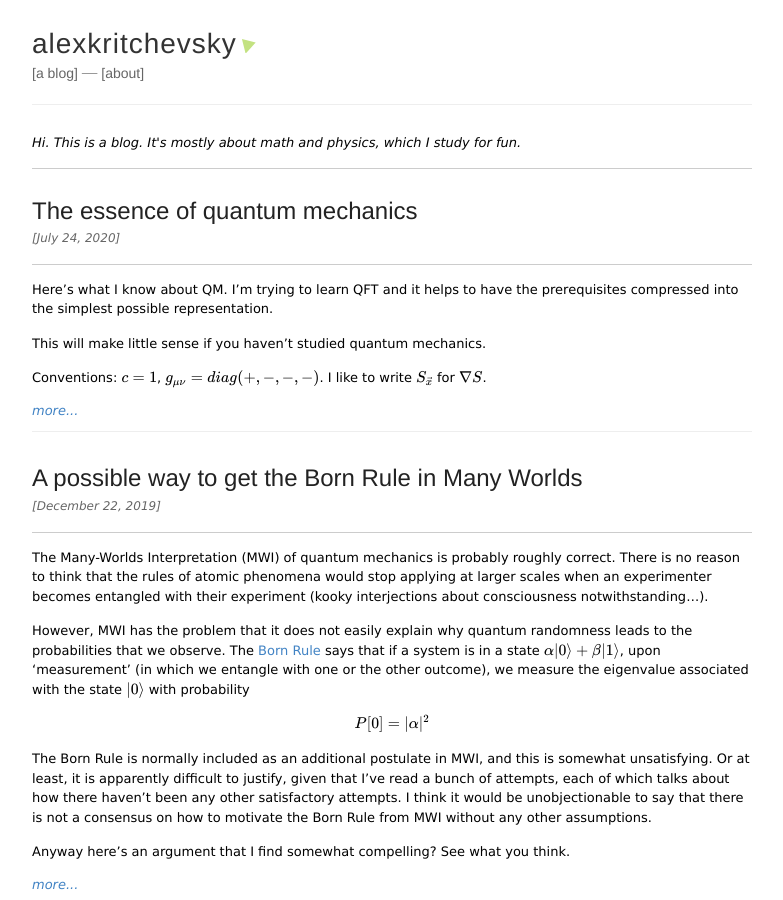
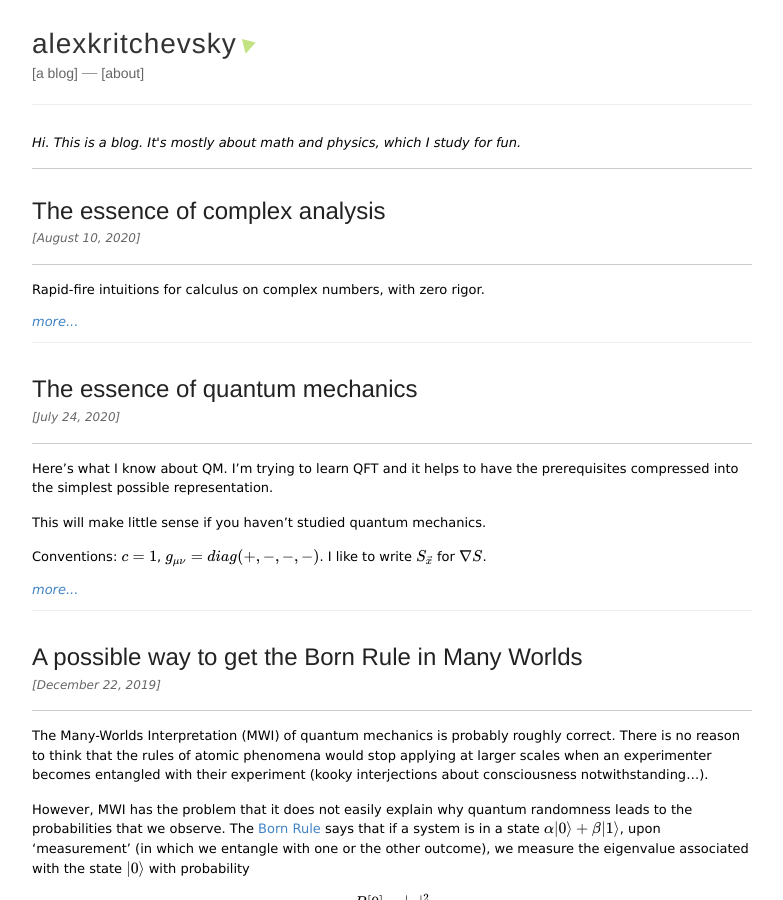
Before and after one commit to ajakaja/ajakaja.github.io, a Jekyll site: the page built from index.html, in a window 1280 px wide and 900 px high. Shown: the whole window, without its empty margins (248-1031 px from the left). Built offline with Jekyll 4.4.1, drawn with Linux system fonts in a browser that asks for light colours; some of the changed lines change nothing that is shown.

Commit message:
complex analysis post

```diff
--- a/_includes/katex.html
+++ b/_includes/katex.html
@@ -51,10 +51,6 @@ document.addEventListener("DOMContentLoaded", function() {
     macros: macros,
     strict: false,
     minRuleThickness: 0.07,
-    errorCallback: function (message, stack) {
-      console.log(message, stack);
-      return "<span class='texerror'>" + e.message + "</span>";
-    }
   });
 });
 </script>
--- /dev/null
+++ b/_posts/2020-08-10-complex-analysis.md
@@ -0,0 +1,295 @@
+---
+layout: blog
+title: "The essence of complex analysis"
+footnotes: true
+math: true
+aside: true
+tags: notes
+---
+
+Rapid-fire intuitions for calculus on complex numbers, with zero rigor.
+
+<!--more-->
+
+Contents:
+
+* TOC
+{:toc}
+
+
+---------
+
+## 1. The complex plane
+
+Most of calculus on $$\bb{C}$$ is actually just calculus on $$\bb{R}^2$$, under the substitutions:
+
+$$\begin{aligned}
+i &\lra R \\
+x + iy & \lra (x + R y) \hat{x}
+\end{aligned}$$
+
+Where $$R$$ is a rotation operator. $$\cos \theta + i \sin \theta = e^{i \theta}$$ follows from applying the [exponential map](https://en.wikipedia.org/wiki/Exponential_map) to $$R$$ as the generator of rotations. If I had my way we would not use complex numbers ever and would just learn the subject as 'calculus using rotation operators' to avoid a proliferation of things that seem like magic.
+
+$$\bb{R}^2$$ is a two-dimensional space, though, while $$\bb{C}$$ appears to have one 'complex' dimension. This is a bit strange, but for the most part you can just treat $$z, \bar{z}$$ like any other two dimensional space. The tangent bases are:
+
+
+$$\begin{aligned}
+dz &= dx + i dy \\
+d\bar{z} &= dx - i dy
+\end{aligned}$$
+
+The partial derivatives are for some reason given the name [Wirtinger derivatives](https://en.wikipedia.org/wiki/Wirtinger_derivatives):
+
+$$\begin{aligned}
+\p_z &= \frac{1}{2}(\p_x - i \p_y) \\
+\p_{\bar{z}} &= \frac{1}{2}(\p_x + i \p_y)
+\end{aligned}$$
+
+The coefficients and swapping of signs is required such that $$\p_z (z) = \p_{\bar{z}} \bar{z} = 1$$.
+
+Note that any function that explicitly uses $$r$$ or $$\theta$$ has a $$\bar{z}$$ dependency:
+
+$$\begin{aligned}
+r &= \sqrt{z \bar{z}} \\
+\theta &= \cos^{-1} \frac{1}{2} (z + \bar{z})
+\end{aligned}$$
+
+-------
+
+## 2. Holomorphic functions
+
+The [Cauchy-Riemann equations](https://en.wikipedia.org/wiki/Cauchy%E2%80%93Riemann_equations) tell you when a complex function $$f(z) = u(x+iy) + i v(x + iy)$$ is complex-differentiable:
+
+$$\begin{aligned}
+u_x = v_y\\
+u_y = - v_x
+\end{aligned}$$
+
+In fact, these express the idea that $$f$$ has no derivative with respect to $$\bar{z}$$:
+
+$$\begin{aligned}
+\p_{\bar{z}} f(z)
+&= \frac{1}{2} (f_x + i f_y) \\
+&\propto u_x + i v_x + i u_y - v_y \\
+&= (u_x - v_y) + i (v_x + u_y)
+\end{aligned}$$
+
+As long as $$f$$ is continuous and this condition is true in a region $$D$$, all functions of $$z$$ essentially work like one-variable functions in $$z$$. For instance $$\p_z (z^n) = n z^{n+1}$$.
+
+While $$z$$ seems like a 2-dimensional variable, there's only one 'degree of freedom' in the derivative of a complex function. $$f'(z)$$ has to be a simple complex number, which rotates and scales tangent vectors uniforml (a [conformal map](https://en.wikipedia.org/wiki/Conformal_map)):
+
+$$f(z + dz) \approx f(z) + f'(z) dz = f(z) + re^{i\theta} dz$$
+
+Functions which are complex-differential at every point within a region are called _holomorphic_ in that region for some reason. A function $$f(z)$$ that is holomorphic (or 'regular'?) in a region $$D$$ is _extremely_ well-behaved:
+
+* $$f$$ is _infinitely_ differentiable
+* and $$f$$ is 'complex analytic', ie equal to its Taylor series in $$z$$ throughout $$D$$. The series around any particular point converges within a circular disk that stays within $$D$$.
+* and $$f$$ is locally invertible, ie $$f^{-1}(w + dw) \approx z + 1/f'(z) dw$$ exists and is holomorphic in the neighborhood of $$z = f(w)$$.
+* its antiderivatives exist, and its integrals along any closed contour vanishes: $$\oint_C f(z) dz = 0$$.
+* the data of $$f$$ in $$D$$ is fully determined by its values on the boundary of the region, or on any one-dimensional curve within $$D$$, or on some subregion of $$D$$.
+
+The general theme is that holomorphic/analytic functions generally act like one-dimensional functions and all of the calculus is really easy on them. This tends to be true much more than it is for 1d calculus.
+
+If two analytic functions defined on different regions _agree_ on an overlapping region, they are in a sense the 'same function'. This lets you [analytically continue](https://en.wikipedia.org/wiki/Analytic_continuation) a function by finding other functions which agree on a particular line or region. An easy case is to 'glue together' Taylor expansions around different points to go around a divergence.
+
+Most 1d functions like $$e^x$$ and $$\sin x$$ have holomorphic complex versions like $$e^z$$ and $$\sin z$$ that are analytic everywhere. Discontinuous functions like $$\|z\|$$ or $$\log z = i \theta \ln r  $$, or functions that include an explicit or implicity $$\bar{z}$$ dependency, fail to be analytic somewhere.
+
+Complex differentiability fails at singularities. We categorize the types:
+
+* _poles_ of order $$n$$, around which $$f(z) \sim 1/z^n$$, which are 'well-behaved' poles. Around these there's a region where $$1/f$$ is analytic. 'Zeros' and 'poles' are dual in the sense that $$f \sim z^n$$ at zeroes and $$f \sim 1/z^n$$ at poles.
+* 'removable singularities': singularities that can be removed by redefinition, probably because they're an indeterminate form. The canonical example is $$\sin(z)/z$$ which is repaired by defining $$\sin(0)/0 = 1$$.
+* 'essential singularities': singularities which oscillate infinitely rapidly near a point, such that they are in a sense too complicated to handle. $$\sin(1/z)$$ or $$e^{1/z}$$ are the canonical examples. They all look like this, oscillating infinitely: [Great Picard's Theorem](https://en.wikipedia.org/wiki/Picard_theorem) (what a name) says that near an essential singularity the function takes every value infinitely times, except possibly one.
+
+------
+
+## 3. Residues
+
+
+No one would really care about complex analysis except for, well, _analysts_, were it not for one suspicious fact about the complex derivative:
+
+$$\p_{\bar{z}} \frac{1}{z} \neq 0$$
+
+For some reason, $$z^n$$ for only $$n=-1$$ has a certain kind of divergence at $$z=0$$.But in 2d it's a [delta <strike>function</strike> distribution](https://en.wikipedia.org/wiki/Dirac_delta_function):
+
+$$\p_{\bar{z}} \frac{1}{z} = \pi \delta (z, \bar{z})$$
+
+(This is related to the fact that we're doing calculus in 2d; in 3d the same property holds for $$1/z^2$$, and in 1d it's $$\p_x \log x = \frac{1}{x} + i \pi \delta(x)$$ that does it.)
+
+This is equivalent to saying that the contour integral (integral on a closed path) of $$1/z$$ around the origin is non-zero:
+
+$$\begin{aligned}
+\oint \frac{1}{z} dz &= \oint \frac{e^{i \theta} dr +  ir e^{i\theta} d \theta }{r e^{i \theta}} \\
+ &= \oint \frac{dr}{r} + i d \theta \\
+&= 2 \pi i
+\end{aligned}$$
+
+It's clear why this non-zero contour only holds for $$z^{-1}$$: for any other $$z^n$$, the $$d \theta$$ term is still a non-constant function of $$\theta$$, so its values on each end cancel out. For $$n=-1$$, though, the $$d \theta$$ just counts the total change in angle.
+
+The delta-function version folllows from Stoke's theorem. Since the contour integral gives the same value on any path as long as it circles $$z=0$$, the divergence must be fully located at that point:
+
+$$\begin{aligned}
+\oint_{\p D} \frac{1}{z} dz &= \iint_D d(\frac{dz}{z}) \\
+2\pi i &= \iint_D \p_{\bar{z}} \frac{1}{z} d \bar{z} \^ dz \\
+\p_{\bar{z}} \frac{1}{z} &\equiv 2 \pi i \delta(z, \bar{z})
+\end{aligned}$$
+
+A function that is holomorphic except at a set of poles is called _meromorphic_ ('mero-' is [Greek](https://www.etymonline.com/search?q=mero-), meaning 'part' or 'fraction'). If we integratea mesomorphic function around a region $$D$$ the result only contains contributions from the $$\frac{1}{z}$$ terms. Around each order-1 pole at $$z_k$$, $$f(z_k) \sim f_{-1} \frac{1}{z_k} + f^{*}(z_k)$$ where $$f^{*}$$ has no $$z^{-1}$$ term. The $$f_{-1}$$ values at each pole are for some reason called [residues](https://en.wikipedia.org/wiki/Residue_theorem), and:
+
+$$\int_{\p D} f(z) dz = 2 \pi i \sum_{z_k}  I(\p D, z_k) \text{Res} (f, z_k)$$
+
+Where $$I(\p D, z_k)$$ gives the [winding number](https://en.wikipedia.org/wiki/Winding_number) around the order-1 pole (+1 for single positive rotation, -1 for a single negative rotation, etc).
+
+This makes integration of analytic functions around closed contours _really easy_; you can often just eyeball them:
+
+$$\oint_{\p D} \frac{1}{z-a} dz = 2\pi i 1_{a \in D}$$
+
+Multiplying and dividing powers of $$(z-a)$$ and then integrating around a curve containing $$a$$ allows you to extract any term in the Taylor series of $$f(z)$$ around $$a$$:
+
+$$f_n = f^{(n)}(z)_{z=a} =  \frac{n!}{2 \pi i} \oint f(z) (z-a)^{n-1} dz$$
+
+This is called [Cauchy's Integral Theorem](https://en.wikipedia.org/wiki/Cauchy%27s_integral_formula). When negative terms are present the Taylor series is instead called a [Laurent Series](https://en.wikipedia.org/wiki/Laurent_series).
+
+$$\begin{aligned}
+f(z) &\approx \sum f_n \frac{(z-a)^n}{n!} \\
+&= \ldots + \frac{f_{-1}}{z} + f_0 + f_{1} z + f_2 \frac{z^2}{2!} + \ldots
+\end{aligned}$$
+
+In particular the value at $$z=a$$ is fully determined by the contour integral with $$(z-a)^{- 1}$$:
+
+$$f(a) = f_0 = \frac{1}{2 \pi i} \oint \frac{f(z)}{z-a} dz$$
+
+You can, of course, formulate this whole thing in terms of $$f(\bar{z})$$ and $$\frac{dz}{\bar{z}}$$ instead. If a function isn't holomorphic in either $$z$$ or $$\bar{z}$$, you can still do regular $$\bb{R}^2$$ calculus in two variables $$f(z, \bar{z})$$, although I'm not sure how you would deal with poles.
+
+There is a duality between zeroes and poles of meromorphic functions -- in the region of a pole of a function $$f$$, the function behaves like $$\frac{1}{g}$$ where $$g$$ is an analytic function. In general a meromorphic function can be written as $$f= \frac{h}{g}$$ where $$g,h$$ are analytic, with the zeroes of $$g$$ corresponding to the poles of $$f$$.
+
+-------------
+
+## 4. Integral tricks
+
+Laurent series and the 'calculus of Residues' gives rise to a whole slew of integration tricks.
+
+Closed integrals of a function with a Laurent series can be eyeballed using the Cauchy integral formula:
+
+$$\begin{aligned}
+\oint_{r=1} \frac{1}{z(z-2)} dz &= \frac{1}{2} \oint_{r=1}  \frac{1}{z-2} - \frac{1}{z} dz \\
+&= 2 \pi i \frac{1}{2} (-1) \\
+&= - \pi i
+\end{aligned}$$
+
+Integrals along the real line $$\int_{-\infty}^{\infty}$$ can often be computed by 'closing the contour' at $$+ r \infty$$. This is especially easy if the integrand vanishes at $$r=\infty$$, but also helps if it's just easier to integrate there.
+
+$$\begin{aligned}
+\int_{-\infty}^{\infty} \frac{1}{1 + x^2} dx &= \int_{r = -\infty}^{r = \infty} \frac{dz}{1 + z^2} + \int_{\theta=0, \, r=\infty}^{\theta=\pi, \, r=\infty} \frac{dz}{1 + z^2} \\
+&= \oint \frac{1}{z - i} \frac{1}{z + i} dz \\
+&= 2 \pi i \text{Res}(z=i, \frac{1}{z - i} \frac{1}{z + i}) \\
+&= 2\pi i \frac{1}{2i} \\
+&= \pi
+\end{aligned}$$
+
+Here we closed the contour around the upper-half plane, upon which the integrand is $$0$$ due to the $$r^2 \ra \infty$$. One pole is the upper-half plane and one is in the lower. The winding number around the upper is $$+1$$ and the residue is $$\frac{1}{z+i}$$ evaluated at $$z=i$$, or $$1/2i$$. If we had used the lower half-plane the winding number would have been $$-1$$ and the residue $$-1/2i$$, so the result is independent of how we closed the contour. This method gives the answer very directly without having to remember that $$\int \frac{1}{1 + x^2} = \tan^{-1} x$$ or anything like that.
+
+Note that this wouldn't work if the pole was _on_ the path of integration, as in $$\int_{-\infty}^{+\infty} \frac{1}{x} dx$$. This integral is the [Cauchy Principal Value](https://en.wikipedia.org/wiki/Cauchy_principal_value) and is in a sense an indefinite form like $$0/0$$ whose value depends on the context. More on that another time.
+
+Many other integrals are solvable by choosing contours that are amenable to integration. Often choices that keep $$r$$ or $$\theta$$ constant are easiest. See Wikipedia on [contour integration](https://en.wikipedia.org/wiki/Contour_integration) for many examples.
+
+-----------
+
+## 5. Topological concerns
+
+There are some tedious things you have to account for when considering functions of $$z$$.
+
+First, the $$\theta$$ variable is discontinuous, since $$\theta = 0$$ and $$\theta = 2\pi$$ refer to the same point. This means that inverting a function of $$\theta$$ will produce a [multi-valued function](https://en.wikipedia.org/wiki/Multivalued_function):
+
+$$\log e^{i \theta} = i \theta + 2 \pi i k_{\in \bb{Z}}$$
+
+Smoothly varying $$\theta = \int d \theta$$ of course will just continue to tick up: $$2\pi, 4\pi, 6\pi$$, etc. But the $$\log$$ function itself appears to have a discontinuity of $$2\pi i$$ at $$\theta = 0$$.
+
+When dealing with these multi-valued functions you can consider $$\theta = 0$$ as a 'branch point' -- a place where the function becomes multi-valued. But to be honest the whole theory of branch points isn't very interesting if you aren't a mathematician. I prefer to just think of all math being done modula $$2 \pi$$, or, if you need the discontinutiy to count because you're doing contour integrals, just get over the idea that functions can't have multiple path-dependent values and don't demand it have a unique inverse.
+
+Another topological interest in $$\bb{C}$$: if you 'join together' the points at infinity in every direction by defining a symbol $$\infty$$ such that $$1/0 = \infty$$, you get the "extended complex plane" or the [Riemann sphere](https://en.wikipedia.org/wiki/Riemann_sphere), since it is topologically shaped like a sphere. Most of the things that seem like they should be true involving $$\infty$$ are true in this case. For example, the asymptotes of $$\frac{1}{z}$$ on either size of $$\| z \| = 0$$ really _do_ connect at infinity and come back on the other side.
+
+The Riemann sphere is topologically like a sphere, but acts like a _projective_ plane, which is a bit unintuitive. (This corresponds rather to a half sphere where antipodal points are considered equivalent). Particularly, it kinda seems like $$+r$$ and $$-r$$ should be different points, rather than the 'same' infinity. There is probably a resolution to this using [oriented projective geometry](https://en.wikipedia.org/wiki/Oriented_projective_geometry), defining the back half of the sphere as a second copy of $$\bb{C}$$ and conjoining the two at $$\infty e^{i \theta} \lra -\infty e^{i\theta}$$, but that's not worth pursuing further here.
+
+Complex analytic functions map the Riemann sphere to itself in some way. For instance, $$z \mapsto \frac{1}{z}$$ swaps $$0$$ and $$\infty$$ and the rest of the sphere comes along for a ride. Powers of $$z$$ cause the mapping to be $$m:n$$ -- so $$z^2$$ maps two copies of the sphere to one copy, while $$z^{1/2}$$ maps one copy to two copies, hence becoming multi-valued. The [möbius transformations](https://en.wikipedia.org/wiki/M%C3%B6bius_transformation), functions of the form $$\frac{az + b}{cz + d}$$ with $$ad-bc \neq 0$$, are the invertible holomorphic transformations of the Riemann sphere. They comprise dilations, rotations, reflections, and inversaion of $$\bb{C}$$.
+
+
+------
+
+## 6. Convergence concerns
+
+Although Laurent series capture the properties of complex analytic functions well, they still only work within a definite radius of convergence, given by the distance to the closest pole. Sometimes we can expand around other points to work around this. A common choice is expanding around $$z=\infty$$, by creating a series in $$1/z$$ instead:
+
+$$\frac{1}{1-z} = \begin{cases}
+1 + z + z^2 + \ldots & \| z \| < 1 \\
+-\frac{1}{z} - \frac{1}{z^2} - \frac{1}{z^3} - \ldots & \| z \| > 1
+\end{cases} $$
+
+Amusingly, you can keep changing the point you expand around to 'go around' a pole, producing an analytic continuation ourtside the radius of the initial Taylor series.
+
+Complex Taylor series diverge for the same reasons that real ones do, but the choices of radius make a lot more sense in complex analysis than they do in real analysis: they are the distance to the closest singularity (for instance, $$\frac{1}{1 + x^2}$$ around $$x=0$$ has radius of convergence $$r=1$$ since there are poles at $$\pm i$$).
+
+The simpelst way to show that a series converges is to show that the series still converges if $$z$$ is replaced with $$r = \|z\|$$, since
+
+$$f(z) = a_0 + a_1 z + a_2 z^2 + \ldots \leq f(r) = a_0 + a_1 r + a_2 r^2 + \ldots $$
+
+Since, after all, the phases of the $$z$$ terms can only serve to reduce the sums of the magnitudes.
+
+We know that geometric series $$1 + x + x^2 + \ldots$$ converge only if $$x < 1$$. This means that $$\sum a_n r^n$$ definitely converges if the terms look like $$\sqrt[n]{\| a_n r^n \|} = \sqrt[n]{\| a_n \| } r \lt 1$$, which gives the [root test](https://en.wikipedia.org/wiki/Root_test) for convergence:
+
+$$R = \frac{1}{\lim_{n \ra \infty} \sup \sqrt[n]{\| a_n \| }} > 0$$
+
+If $$R = 0$$ the series still might converge (depending on what the phases of $$a_n$$ do!); if $$r > R$$ it definitely doesn't. If $$R = \infty$$ then the series converges for all finite $$\|z\|$$ and is called an 'entire' function, which is a weird name.
+
+The root test is the most powerful of the simple convergence tests, because it hits exactly on the property that $$\sum \| a_n \| r^n$$ converges if it's less than a geometric sum $$\sum x^n$$. Other tests 'undershoot' this property; for instance the ratio test says that
+
+$$\| \frac{a_n r^n }{a_{n+1} r^{n+1}} \| = \| \frac{a_n}{a_{n+1}} \| \frac{1}{r} < \| \frac{x^n}{x^{n+1}} \| = 1$$
+
+This captures the idea that the series does converge if its successive ratios are less than that of a geometric series, but fails if the terms look like $$x + x + x^2 + x^2 + x^3 + x^3 + \ldots$$ or something.
+
+
+If we use the Cauchy formula's definitions of integrals and derivatives, eg
+
+$$\begin{aligned}
+f(0) &= \frac{1}{2\pi i} \oint_{C} \frac{f(z) dz}{z} \\
+f^{(1)}(0) &= \frac{1}{2\pi i} \oint_{C} \frac{f(z) dz}{z^2} \\
+f^{(-1)}(0) &= \frac{1}{2\pi i} \oint_{C} f(z) dz \\
+\end{aligned}$$
+
+
+Then some handwaving leads to an alternate characterization of divergent series. For most calculations $$\p_z f(0)$$ is independent of the choice of $$C$$, but for a function with a pole away from the origin, they are not. Consider $$f(z) = \frac{1}{1-z}$$, and let $$C$$ be the positively oriented circle of fixed radius $$R$$. Then:
+
+$$\begin{aligned}
+f(0) &= \frac{1}{2\pi i}\oint_{C} \frac{1}{(z)(1-z)} dz \\
+&= \frac{1}{2\pi i}\oint_{C} \frac{1}{z} + \frac{1}{1-z} dz \\
+&=\text{Res} (z=0, \frac{1}{z} - \frac{1}{z-1}) + \text{Res} (z=1, \frac{1}{z} - \frac{1}{z-1}) \\
+&= 1 - \mu(r - 1) \\
+\end{aligned}$$
+
+Where $$\mu$$ is a [step function](https://en.wikipedia.org/wiki/Heaviside_step_function) $$\mu(x) = 1_{x > 0}$$. The derivative and integral terms show the same effect, after computing some partial fractions:
+
+$$\begin{aligned}
+f'(0) &= \frac{1}{2\pi i}\oint_{C} \frac{1}{(z^2)(1-z)} dz \\
+&= \frac{1}{2\pi i}\oint_{C} \frac{1}{z} + \frac{1}{z^2} + \frac{1}{1-z} dz \\
+&= 1 - \mu(r) \\
+f^{(-1)}(0) &= \frac{1}{2\pi i}\oint_{C}\frac{1}{1-z} dz \\
+&=- \mu(r)
+\end{aligned}$$
+
+In total we get:
+
+$$a_n = \begin{cases}
+1 - \mu(r-1) & n \geq 0 \\
+- \mu(r-1) & n < 0
+\end{cases}$$
+
+Which gives the 'real' Laurent series as:
+
+$$\frac{1}{1-z} = (\ldots - z^{-2} - z^{-1}) (\mu(r-1)) + (1 + z + z^2 + \ldots) (1 - \mu(r-1))$$
+
+The usual entirely-local calculations of $$f'(z)$$, etc miss the 'global' property: that the derivative calculations fail to be valid beyond $$R=1$$, and a whole different set of terms become non-zero, which correspond to expansion around $$z=\infty$$.
+
+Which if you ask me is very elegant, and very clearly shows why the radius of convergence of the conventional expansion around $$z=0$$ is the distance to the closest pole.
+
+--------
+
+In summary: don't use complex numbers. Please use $$\bb{R}^2$$ if you can.
```
